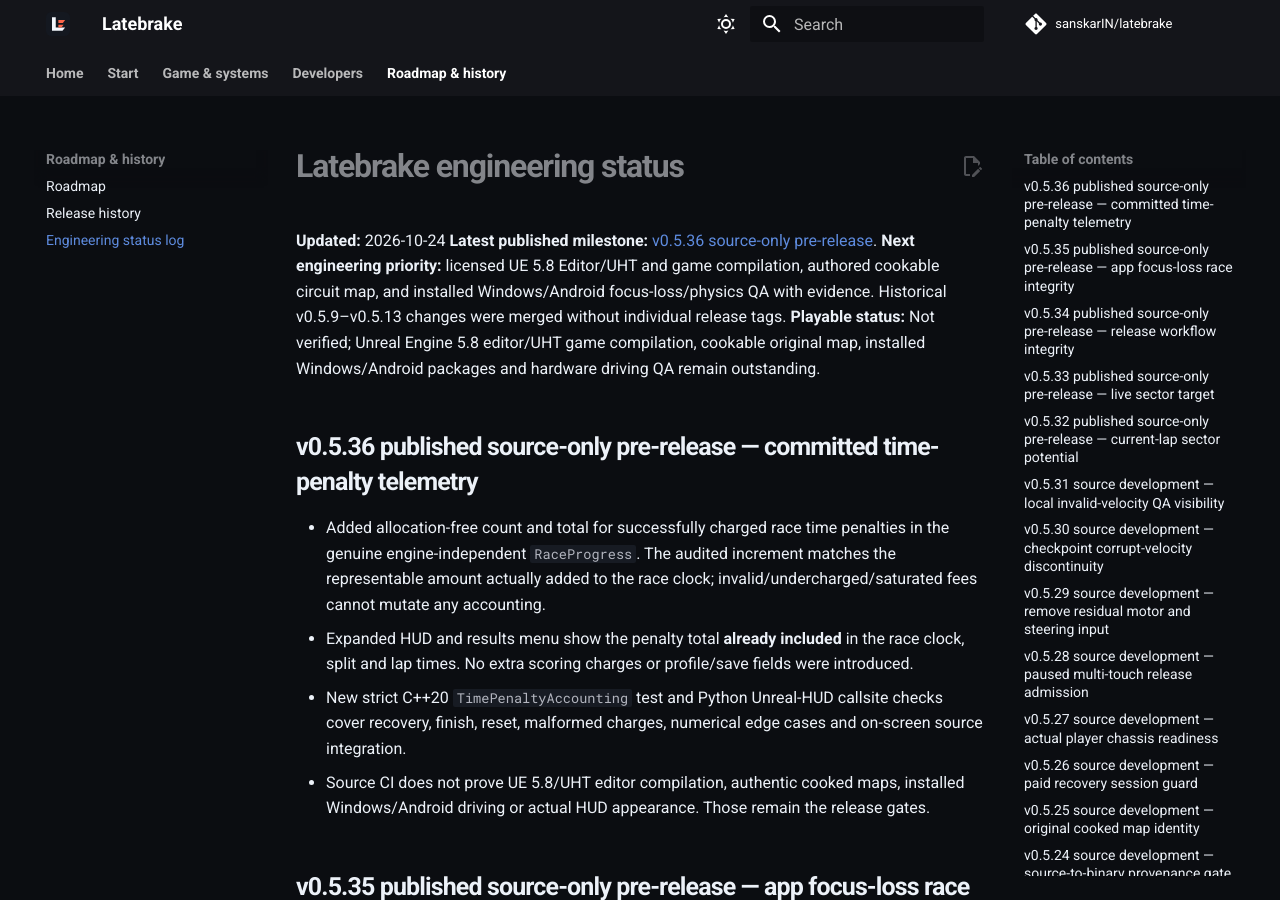
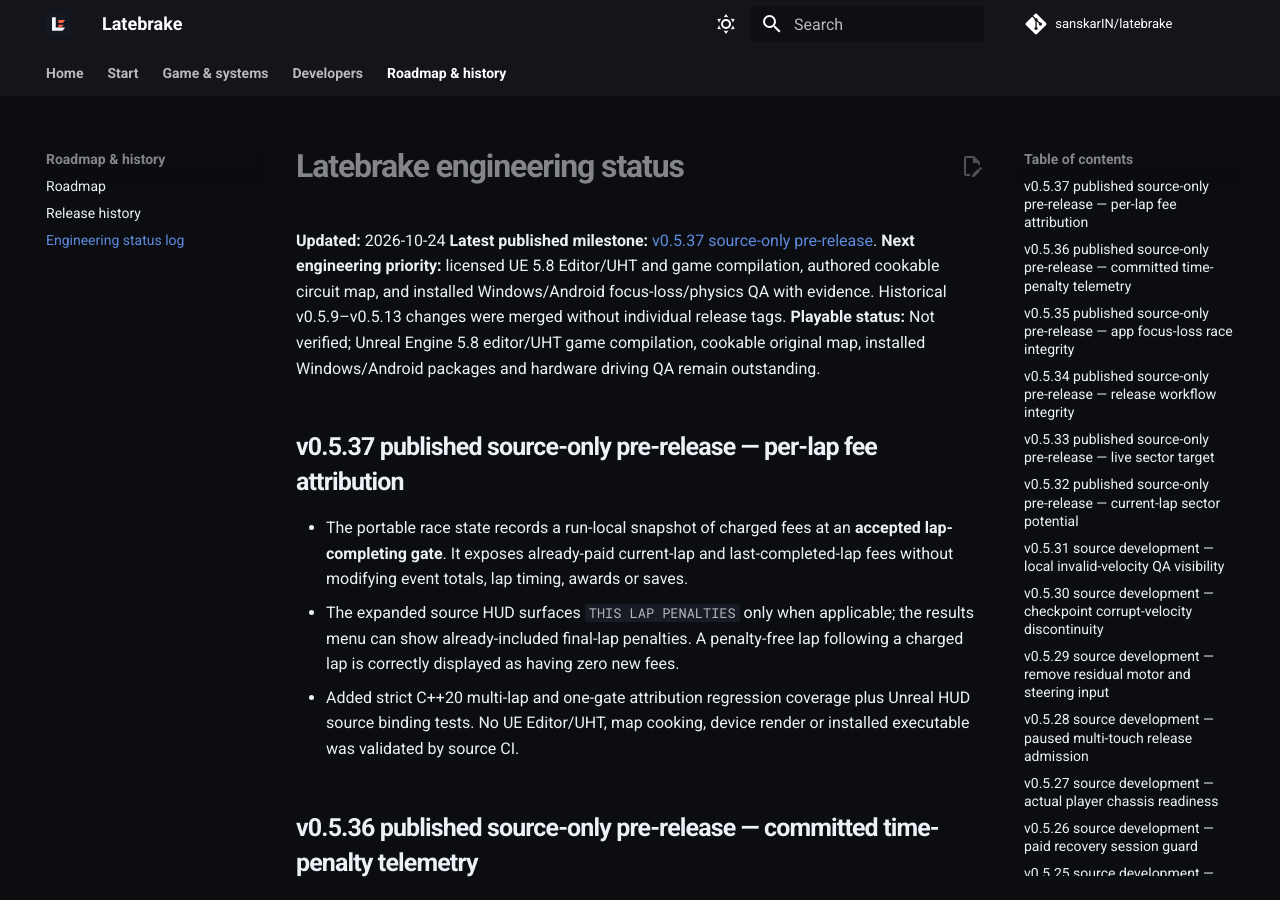
Before and after one commit to sanskarIN/latebrake, an MkDocs documentation site: the page built from docs/STATUS.md, in a window 1280 px wide and 900 px high. Built offline with MkDocs 1.6.1 and Material for MkDocs 9.7.7, drawn with Linux system fonts in a browser that asks for light colours; comment, search, counter and statistics services are not loaded.

Commit message:
docs(status): record v0.5.37 qualification limits
Co-authored-by: Sanskar <sanskarin@outlook.in>

```diff
--- a/docs/STATUS.md
+++ b/docs/STATUS.md
@@ -1,9 +1,15 @@
 # Latebrake engineering status
 
 **Updated:** 2026-10-24
-**Latest published milestone:** [v0.5.36 source-only pre-release](https://github.com/sanskarIN/latebrake/releases/tag/v0.5.36).
+**Latest published milestone:** [v0.5.37 source-only pre-release](https://github.com/sanskarIN/latebrake/releases/tag/v0.5.37).
 **Next engineering priority:** licensed UE 5.8 Editor/UHT and game compilation, authored cookable circuit map, and installed Windows/Android focus-loss/physics QA with evidence. Historical v0.5.9–v0.5.13 changes were merged without individual release tags.
 **Playable status:** Not verified; Unreal Engine 5.8 editor/UHT game compilation, cookable original map, installed Windows/Android packages and hardware driving QA remain outstanding.
+
+## v0.5.37 published source-only pre-release — per-lap fee attribution
+
+- The portable race state records a run-local snapshot of charged fees at an **accepted lap-completing gate**. It exposes already-paid current-lap and last-completed-lap fees without modifying event totals, lap timing, awards or saves.
+- The expanded source HUD surfaces `THIS LAP PENALTIES` only when applicable; the results menu can show already-included final-lap penalties. A penalty-free lap following a charged lap is correctly displayed as having zero new fees.
+- Added strict C++20 multi-lap and one-gate attribution regression coverage plus Unreal HUD source binding tests. No UE Editor/UHT, map cooking, device render or installed executable was validated by source CI.
 
 ## v0.5.36 published source-only pre-release — committed time-penalty telemetry
 
```
